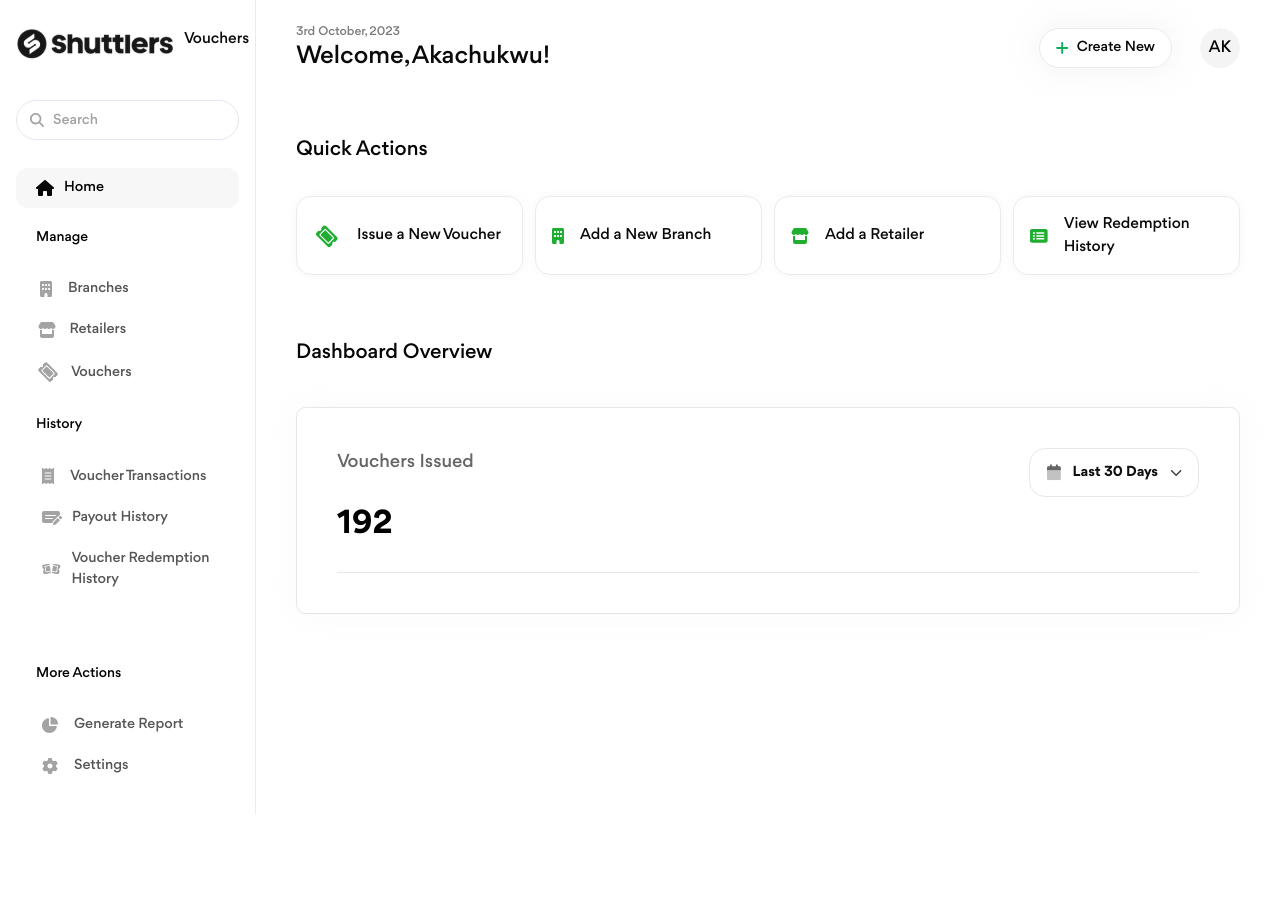
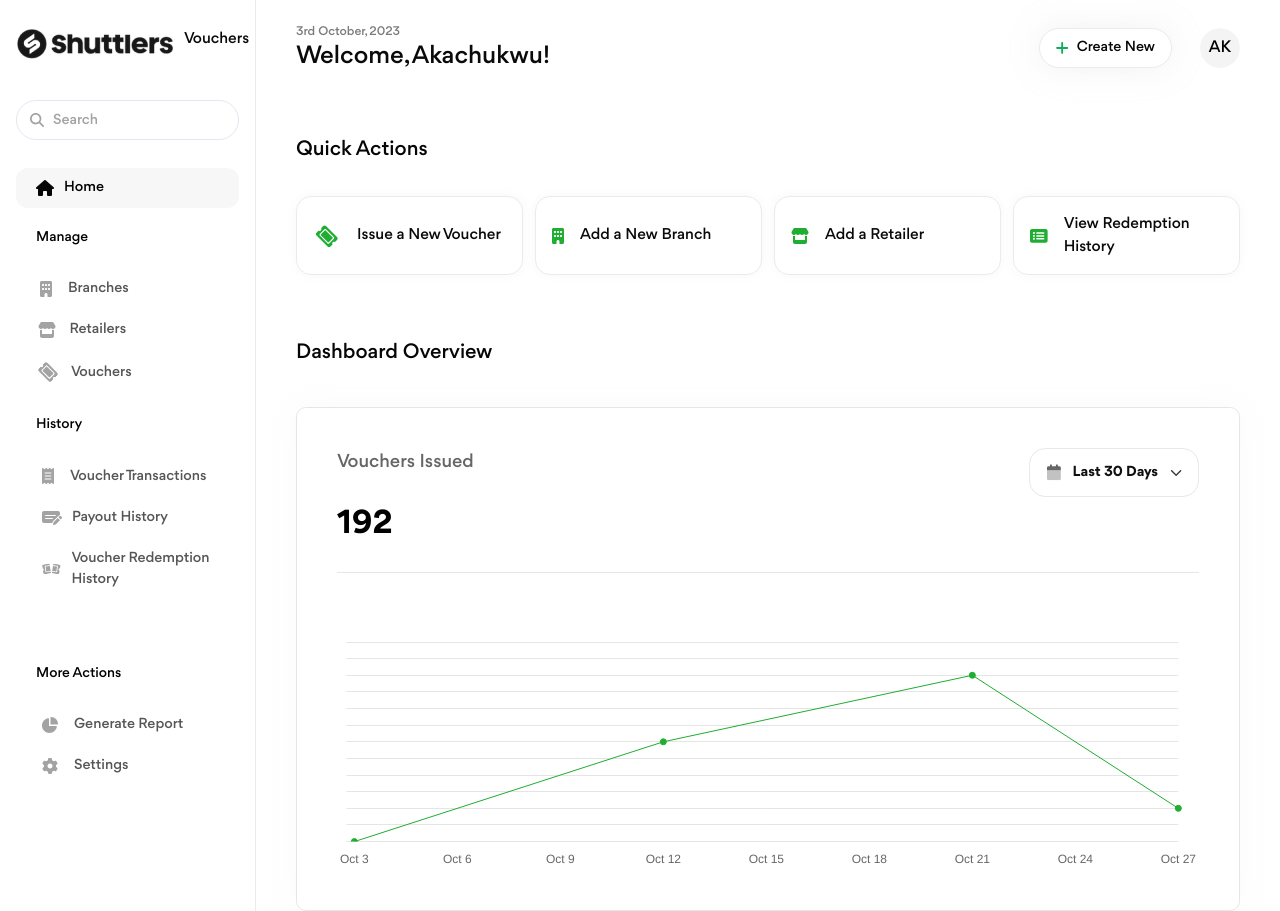
Before and after one commit to OGEmanuel/shuttlers-quick-assessment, a Next.js app: page / in a window 1280 px wide. Before the commit the page ends 814 px from the top, so only its background shows below. Built offline with nearby package versions, Linux system fonts and the light colour scheme.

Commit message:
Change bg-color

```diff
--- a/app/main-content.tsx
+++ b/app/main-content.tsx
@@ -1,4 +1,4 @@
-"use-client";
+"use client";
 
 import { Avatar, AvatarFallback, AvatarImage } from "@/components/ui/avatar";
 import { Button } from "@/components/ui/button";
@@ -9,8 +9,77 @@ import RetailerIcon from "./icons/retailer-icon";
 import ViewRedempIcon from "./icons/view-redemp-icon";
 import CalendarIcon from "./icons/calendar-icon";
 import CaretDown from "./icons/caret-down";
+import { Line } from "react-chartjs-2";
+import {
+  Chart as ChartJS,
+  LineElement,
+  CategoryScale,
+  LinearScale,
+  PointElement,
+} from "chart.js";
+
+ChartJS.register(LineElement, CategoryScale, LinearScale, PointElement);
 
 const MainContent = () => {
+  const data = {
+    labels: [
+      "Oct 3",
+      "Oct 6",
+      "Oct 9",
+      "Oct 12",
+      "Oct 15",
+      "Oct 18",
+      "Oct 21",
+      "Oct 24",
+      "Oct 27",
+    ],
+    datasets: [
+      {
+        labels: "",
+        data: [0, null, null, 3, null, null, 5, null, 1],
+        backgroundColor: "#1FAD32",
+        borderColor: "#1FAD32",
+        pointBorderColor: "#1FAD32",
+        borderWidth: 1,
+        fill: true,
+        spanGaps: true,
+        segment: {
+          backgroundColor: "#1FAD32",
+        },
+      },
+    ],
+  };
+
+  const options = {
+    // layout: {
+    //   padding: {
+    //     top: 2,
+    //   },
+    // },
+    maintainAspectRatio: false,
+    scales: {
+      x: {
+        grid: {
+          display: false,
+        },
+        border: {
+          display: false,
+        },
+      },
+      y: {
+        border: {
+          display: false,
+        },
+        min: 0,
+        max: 6,
+        ticks: {
+          display: false,
+          stepSize: 0.5,
+        },
+      },
+    },
+  };
+
   return (
     <section className="px-10">
       <div className="flex justify-between items-center py-6">
@@ -56,7 +125,7 @@ const MainContent = () => {
         <p className="mb-10 text-[#060606] text-xl">Dashboard Overview</p>
 
         <div className="p-10 border-[#E6E6E6] border-[1.215px] rounded-[9.717px] shadow-[0px_0px_29.15122px_0px_rgba(235,235,235,0.25)]">
-          <div className="flex justify-between items-start border-b-[#E6E6E6] border-b-[1.215px] pb-6">
+          <div className="flex justify-between items-start border-b-[#E6E6E6] border-b-[1.215px] pb-6 mb-16">
             <div className="flex flex-col gap-6">
               <p className="text-lg text-[#666666] font-medium">
                 Vouchers Issued
@@ -69,6 +138,9 @@ const MainContent = () => {
               <CaretDown />
             </div>
           </div>
+          <div className="h-[233px]">
+            <Line data={data} options={options}></Line>
+          </div>
         </div>
       </div>
     </section>
--- a/components/ui/button.tsx
+++ b/components/ui/button.tsx
@@ -1,24 +1,26 @@
-"use-client"
+"use client";
 
-import * as React from "react"
-import { Slot } from "@radix-ui/react-slot"
-import { cva, type VariantProps } from "class-variance-authority"
+import * as React from "react";
+import { Slot } from "@radix-ui/react-slot";
+import { cva, type VariantProps } from "class-variance-authority";
 
-import { cn } from "@/lib/utils"
+import { cn } from "@/lib/utils";
 
 const buttonVariants = cva(
   "inline-flex items-center justify-center rounded-md text-sm font-medium ring-offset-white transition-colors focus-visible:outline-none focus-visible:ring-2 focus-visible:ring-slate-950 focus-visible:ring-offset-2 disabled:pointer-events-none disabled:opacity-50 dark:ring-offset-slate-950 dark:focus-visible:ring-slate-300",
   {
     variants: {
       variant: {
-        default: "bg-slate-900 text-slate-50 hover:bg-slate-900/90 dark:bg-slate-50 dark:text-slate-900 dark:hover:bg-slate-50/90",
+        default:
+          "bg-slate-900 text-slate-50 hover:bg-slate-900/90 dark:bg-slate-50 dark:text-slate-900 dark:hover:bg-slate-50/90",
         destructive:
           "bg-red-500 text-slate-50 hover:bg-red-500/90 dark:bg-red-900 dark:text-slate-50 dark:hover:bg-red-900/90",
         outline:
           "border border-slate-200 bg-white hover:bg-slate-100 hover:text-slate-900 dark:border-slate-800 dark:bg-slate-950 dark:hover:bg-slate-800 dark:hover:text-slate-50",
         secondary:
           "bg-slate-100 text-slate-900 hover:bg-slate-100/80 dark:bg-slate-800 dark:text-slate-50 dark:hover:bg-slate-800/80",
-        ghost: "hover:bg-slate-100 hover:text-slate-900 dark:hover:bg-slate-800 dark:hover:text-slate-50",
+        ghost:
+          "hover:bg-slate-100 hover:text-slate-900 dark:hover:bg-slate-800 dark:hover:text-slate-50",
         link: "text-slate-900 underline-offset-4 hover:underline dark:text-slate-50",
       },
       size: {
@@ -33,26 +35,26 @@ const buttonVariants = cva(
       size: "default",
     },
   }
-)
+);
 
 export interface ButtonProps
   extends React.ButtonHTMLAttributes<HTMLButtonElement>,
     VariantProps<typeof buttonVariants> {
-  asChild?: boolean
+  asChild?: boolean;
 }
 
 const Button = React.forwardRef<HTMLButtonElement, ButtonProps>(
   ({ className, variant, size, asChild = false, ...props }, ref) => {
-    const Comp = asChild ? Slot : "button"
+    const Comp = asChild ? Slot : "button";
     return (
       <Comp
         className={cn(buttonVariants({ variant, size, className }))}
         ref={ref}
         {...props}
       />
-    )
+    );
   }
-)
-Button.displayName = "Button"
+);
+Button.displayName = "Button";
 
-export { Button, buttonVariants }
+export { Button, buttonVariants };
--- a/components/ui/input.tsx
+++ b/components/ui/input.tsx
@@ -1,4 +1,4 @@
-"use-client";
+"use client";
 
 import * as React from "react";
 
--- a/package.json
+++ b/package.json
@@ -17,6 +17,7 @@
     "lucide-react": "^0.288.0",
     "next": "13.5.6",
     "react": "^18",
+    "react-chartjs-2": "^5.2.0",
     "react-dom": "^18",
     "tailwind-merge": "^1.14.0",
     "tailwindcss-animate": "^1.0.7"
```
Also changed, not shown: 1 other file (tests, documents, lock files or other folders).
